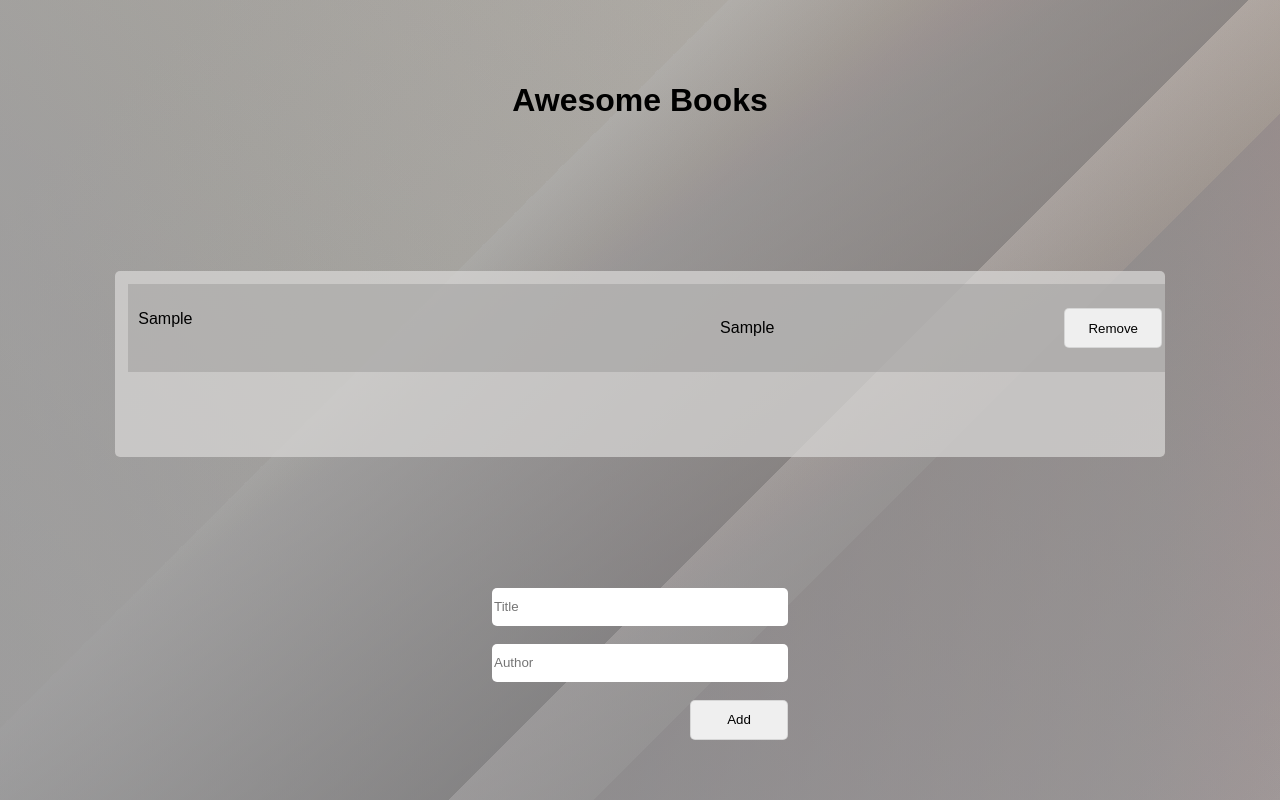
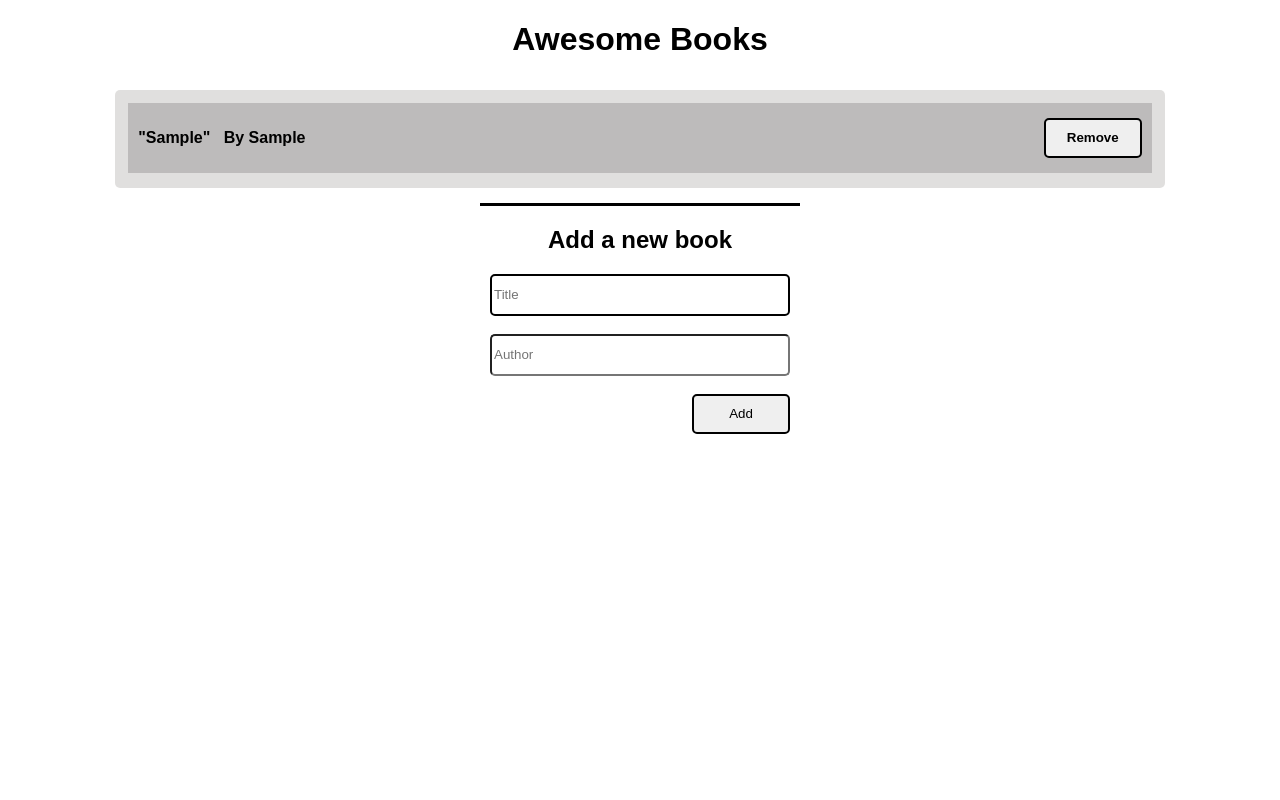
Before and after one commit to DelhinRharl/AwesomeBooks, a website: page index.html in a window 1280 px wide. Both pictures are taken after typing "Sample", "Sample" into the empty fields and a click on the button "Add". Drawn offline with Linux system fonts and the light colour scheme.

Commit message:
Styling btns and books container

```diff
--- a/data.js
+++ b/data.js
@@ -30,9 +30,8 @@ class BookL {
       this.bookList.forEach((book, index) => {
         document.getElementById('dynamic').innerHTML += `
         <div class="books">
-          <p class="title">${book.Title}</p>
-          <p class="authir">${book.Author}</p>
-          <button class="remove" onClick = 'bookl.remove(${index})'>Remove</button>
+          <p class="title"> <b> "${book.Title}"    &nbsp; By  ${book.Author}</b></p>
+          <button class="remove btns" onClick = 'bookl.remove(${index})'><b> Remove</b> </button>
           <hr>
         </div>`;
       });
--- a/index.html
+++ b/index.html
@@ -11,10 +11,12 @@
     <div class="container" id="container">
       <h1>Awesome Books</h1>
       <div class="dynamic" id="dynamic"></div>
+      <div class="line"></div>
+      <h2>Add a new book</h2>
       <form action="#" id="form-content">
         <div class="form">
           <label for="title"></label>
-          <input type="text" id="title" class="title" placeholder="Title" />
+          <input type="text" id="title" class="title main-title" placeholder="Title" />
         </div>
         <br />
         <div class="form1">
@@ -22,7 +24,7 @@
           <input type="text" id="author" class="author" placeholder="Author" />
         </div>
         <br />
-        <button type="button" id="btn">Add</button>
+        <button type="button" id="btn" class="btns">Add</button>
       </form>
     </div>
     <script src="data.js"></script>
--- a/main.css
+++ b/main.css
@@ -4,20 +4,6 @@ body {
   display: flex;
   align-items: center;
   font-family: "Poppins", sans-serif;
-  background: linear-gradient(45deg, #747475 0%, #6c6c6e 100%),
-    radial-gradient(100% 225% at 100% 0%, #3d3a39 0%, #535151 100%),
-    linear-gradient(225deg, #a59b92 0%, #6d6a6a 100%),
-    linear-gradient(
-      135deg,
-      #818684 10%,
-      #868b89 35%,
-      #8b9191 35%,
-      #3b3b3b 60%,
-      #7f8183 60%,
-      #6c6f70 67%,
-      #5b5a5e 67%,
-      #79797e 100%
-    );
   background-blend-mode: screen, overlay, hard-light, normal;
   background-size: cover;
   background-repeat: repeat;
@@ -27,7 +13,6 @@ body {
   display: flex;
   justify-content: space-around;
   flex-direction: column;
-  height: 100vh;
   width: 100%;
 }
 .dynamic {
@@ -36,47 +21,63 @@ body {
   overflow: auto;
   scrollbar-width: 2px;
   width: 80%;
-  height: 20vh;
   background-color: rgba(214, 213, 212, 0.753);
   border-radius: 0.3125rem;
 }
+
 .books {
+  font-weight: 500;
+}
+
+.books:nth-child(odd)  {
   display: flex;
   justify-content: space-between;
   background-color: #9c9b9a83;
   border: #afaead;
   margin-bottom: 0.125rem;
-  width: 100%;
   align-items: center;
   padding: 1%;
 }
-.remove {
+
+.books:nth-child(even)  {
+  display: flex;
+  justify-content: space-between;
+  background-color:white;
+  border: #afaead;
+  margin-bottom: 0.125rem;
+  align-items: center;
+  padding: 1%;
+}
+
+
+.btns {
   float: right;
   right: 15%;
   height: 2.5rem;
   width: 6.125rem;
   border-radius: 0.3125rem;
-  border: solid 1px #adadad63;
+  border: 2px solid black;
 }
 hr {
   display: none;
 }
-.title {
+
+.main-title{
   width: 18.25rem;
   height: 2.25rem;
+  border: 2px solid black;
   border-radius: 5px;
-  border: transparent;
 }
 .author {
   width: 18.25rem;
   height: 2.25rem;
   border-radius: 5px;
-  border: transparent;
 }
-#btn {
-  height: 2.5rem;
-  width: 6.125rem;
-  border-radius: 0.3125rem;
-  border: solid 1px #adadad63;
-  float: right;
+
+.line {
+  margin-top: 5px;
+  height: 3px;
+  width: 25%;
+  text-align: center;
+  background-color: black;
 }
```
